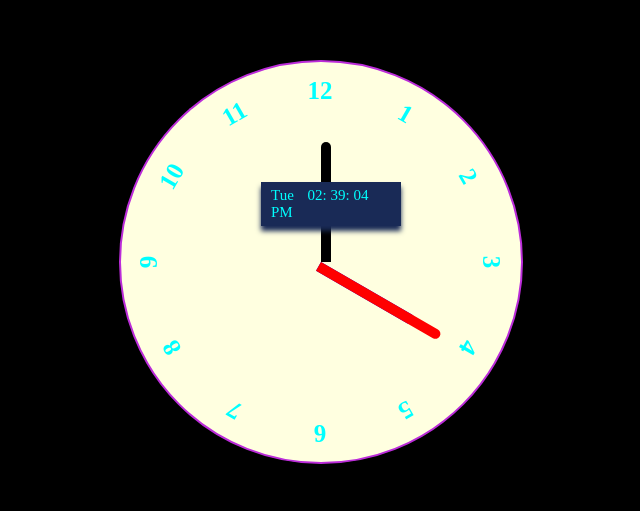
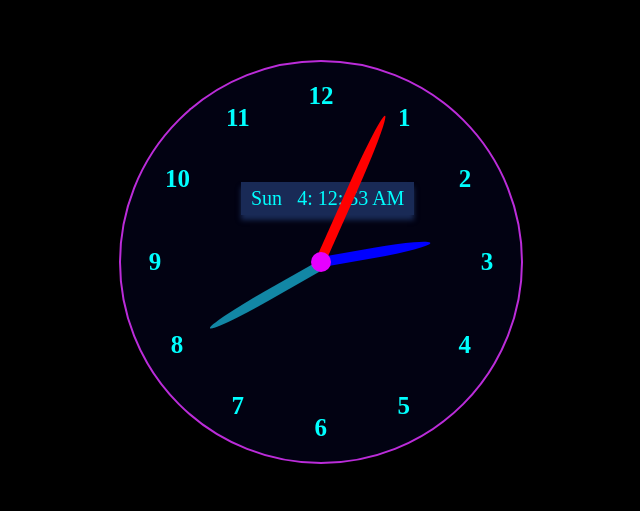
Before and after one commit to CodesSunny/Analog-Watch, a plain HTML site: page index.html in a window 1280 px wide. Shown: the part 146-657 px from the top of the page, without its empty margins (319-959 px from the left). Drawn offline with Linux system fonts and the light colour scheme.

Commit message:
improved ui

```diff
--- a/index.html
+++ b/index.html
@@ -5,30 +5,27 @@
     <meta name="viewport" content="width=device-width, initial-scale=1.0">
     <link rel="stylesheet" href="styles.css">
     <title>Analog Watch</title>
-    <script src="index.js"></script>
+    <script src="index.js" defer></script>
 </head>
 <body>
-    <div class="main">
         <div class="watch-circle">
             <div class="digits">
-                <span>1</span>
-                <span>2</span>
-                <span>3</span>
-                <span>4</span>
-                <span>5</span>
-                <span>6</span>
-                <span>7</span>
-                <span>8</span>
-                <span>9</span>
-                <span>10</span>
-                <span>11</span>
-                <span>12</span>
+                <div><span>1</span></div>
+                <div><span>2</span></div>
+                <div><span>3</span></div>
+                <div><span>4</span></div>
+                <div><span>5</span></div>
+                <div><span>6</span></div>
+                <div><span>7</span></div>
+                <div><span>8</span></div>
+                <div><span>9</span></div>
+                <div><span>10</span></div>
+                <div><span>11</span></div>
+                <div><span>12</span></div>
             </div>
-            <div class="hands">
                 <span class=" hand hour"></span>
                 <span class=" hand minute"></span>
                 <span class=" hand second"></span>
-            </div>
             <div class="time-display">
                 <span  class="day-display">Sun</span>
                 <span class="hr-display">4:</span>
@@ -37,7 +34,6 @@
                 <span class="session-display">AM</span>
             </div>
         </div>
-    </div>
 
 </body>
 </html>
--- a/index.js
+++ b/index.js
@@ -1,105 +1,22 @@
-window.onload =()=>{
-    let secDeg = 0;
-    let minDeg = 0;
-    let hrDeg = 0;
+const updateClock = () => {
+    const date = new Date(); // Get the current time
 
-    const moveSecond =()=>{
-        const secondHand = document.querySelector(".second");
-        secDeg += 6;    //360/60 =6
-        secondHand.style.transform = `rotate(${secDeg}deg)`;
-    }
+    // Get the current second, minute, and hour
+    const second = date.getSeconds();
+    const minute = date.getMinutes();
+    const hour = date.getHours() % 12; // 12-hour format
 
-    const moveMinute =()=>{
-        const minuteHand = document.querySelector(".minute");
-        minDeg += 6;  //360/60 =6
-        minuteHand.style.transform = `rotate(${minDeg}deg)`;
-    }
+    // Calculate the rotation for each hand
+    const secondDeg = second*6; // 360° / 60 seconds = 6° per second
+    const minuteDeg = (minute*6) + (second*0.1); // 360° / 60 minutes = 6° per minute, + fraction for seconds
+    const hourDeg = (hour*30) + (minute*0.5) + (second*0.00833); // 360° / 12 hours = 30° per hour, + fraction for minutes + part of sec
 
-    const movehour =()=>{
-        const hourHand = document.querySelector(".hour");
-        hrDeg += 30;       //360/12 = 30
-        hourHand.style.transform = `rotate(${hrDeg}deg)`;
-    }
+    // Apply the rotation to each hand
+    document.querySelector(".second").style.transform = `rotate(${secondDeg}deg)`;
+    document.querySelector(".minute").style.transform = `rotate(${minuteDeg}deg)`;
+    document.querySelector(".hour").style.transform = `rotate(${hourDeg}deg)`;
+};
 
-    setInterval(moveSecond, 1000);     // Every 1 second
-    setInterval(moveMinute, 60000);    // Every 1 minute
-    setInterval(movehour, 3600000);    // Every 1 hour
-
-
-
-    // display date-time
-    const hrDisplay = document.querySelector(".hr-display");
-    const minDisplay = document.querySelector(".min-display");
-    const secDisplay = document.querySelector(".sec-display");
-    const sessionDisplay = document.querySelector(".session-display");
-    const dayDisplay = document.querySelector(".day-display");
-
-
-    //  show hour in 12 hr format
-    let showHour=()=>{
-        let dateObj = new Date();
-        let hour = dateObj.getHours();
-        if(hour >12){
-            hour = hour -12;
-            hrDisplay.textContent = "0" + hour + ":";
-            sessionDisplay.textContent = "PM";
-        }else if(hour == 0){
-            hrDisplay.textContent = "0" + hour + ":";
-            sessionDisplay.textContent = "AM";
-        }
-        else{
-            hrDisplay.textContent = hour + ":";
-            sessionDisplay.textContent = "AM";
-        }
-    }
-    setInterval(showHour, 3600000);
-    showHour();  //call immediately on page reload
-    //  show session
-
-    // show minute in double digit format
-    let showMin = ()=>{
-        let dateObj = new Date();
-        let minute = dateObj.getMinutes();
-        if(minute < 10){
-            minDisplay.textContent = "0" + minute + ":";
-        }else{
-            minDisplay.textContent =  minute + ":";
-        }
-    }
-
-     setInterval(showMin, 60000);
-     showMin();  // call immediately on page refresh
-
-    // show second in double digit format
-    let showSec = ()=>{
-        let dateObj = new Date();
-        let second = dateObj.getSeconds();
-        if(second <10){
-            secDisplay.textContent =  "0" + second;
-        }else{
-            secDisplay.textContent = dateObj.getSeconds();
-        }
-    }
-
-    setInterval(showSec, 1000);
-
-    // show day
-    let dateObj = new Date();
-    let toDay = dateObj.getDay();
-    if(toDay == 0){
-        dayDisplay.textContent = "Sun";
-    }else if(toDay == 1){
-        dayDisplay.textContent = "Mon";
-    }else if(toDay == 2){
-        dayDisplay.textContent = "Tue";
-    }else if(toDay == 3){
-        dayDisplay.textContent = "Wed";
-    }else if(toDay == 4){
-        dayDisplay.textContent = "thu";
-    }else if(toDay == 5){
-        dayDisplay.textContent = "Fri";
-    }else{
-        dayDisplay.textContent = "sat";
-    }
-
-}
+// Update the clock every second
+setInterval(updateClock, 1000);
+updateClock(); // Initial call to set the correct position immediately
--- a/styles.css
+++ b/styles.css
@@ -11,118 +11,192 @@ body{
     width: 400px;
     border-radius: 50%;
     border: 2px solid #BB2CD9;
-    background: lightyellow;
+    background: rgb(2, 2, 18);
     position: relative;
+    display: flex;
+     align-items: center;
+     justify-content: center;
 }
 
 .digits{
-    height: 100%;
-    width: 100%;
-    border-radius: 50%;
-    position: relative;
+     top: 20px;
+     bottom: 20px;
+     right: 20px;
+     left: 20px;
+     display: flex;
+     justify-content: center;
+     position: absolute;
 }
 
 .digits span{
+    position: absolute;
+}
+
+.digits div{
     font-size: 25px;
     font-weight: 600;
-    transform-origin: center center;
     position: absolute;
-    height: 30px;
-    width: 30px;
+    height: 100%;
+    width: 100%;
     color: aqua;
-    padding: 5px 0;
-    text-align: center;
-    top: 10px;  /*move all digits at top*/
-    left: 46%;   /*set all digits center horizontaly at 12*/
-    transform-origin: 50% 190px;  /* Rotate from the center of the circle */
-    transform: translate(-50%, 0);  /* Align digits in the middle */
+    display: flex;
+    justify-content: center;
 }
 
-.digits span:nth-child(12){
+/* rotate numbers parent div */
+.digits div:nth-child(12){
    transform: rotate(0deg);
 }
-.digits span:nth-child(1){
+.digits div:nth-child(1){
     transform: rotate(30deg) ;
 }
-.digits span:nth-child(2){
+.digits div:nth-child(2){
     transform: rotate(60deg) ;
 
 }
-.digits span:nth-child(3){
+.digits div:nth-child(3){
    transform: rotate(90deg) ;
 
 }
-.digits span:nth-child(4){
+.digits div:nth-child(4){
    transform: rotate(120deg);
 
 }
-.digits span:nth-child(5){
+.digits div:nth-child(5){
    transform: rotate(150deg);
 
 }
-.digits span:nth-child(6){
+.digits div:nth-child(6){
    transform: rotate(180deg);
 
 }
-.digits span:nth-child(7){
+.digits div:nth-child(7){
    transform: rotate(210deg);
 
 }
-.digits span:nth-child(8){
+.digits div:nth-child(8){
    transform: rotate(240deg);
 
 }
-.digits span:nth-child(9){
+.digits div:nth-child(9){
    transform: rotate(270deg);
-
 }
 
-.digits span:nth-child(10){
+.digits div:nth-child(10){
    transform: rotate(300deg);
 }
-.digits span:nth-child(11){
+.digits div:nth-child(11){
   transform: rotate(330deg);
 }
 
+/* reverse rotate numbers div>span to set numbers straight */
+.digits div:nth-child(12) span{
+    transform: rotate(0deg);
+ }
+ .digits div:nth-child(1) span{
+     transform: rotate(-30deg) ;
+ }
+ .digits div:nth-child(2) span{
+     transform: rotate(-60deg) ;
+
+ }
+ .digits div:nth-child(3) span{
+    transform: rotate(-90deg) ;
+
+ }
+ .digits div:nth-child(4) span{
+    transform: rotate(-120deg);
+
+ }
+ .digits div:nth-child(5) span{
+    transform: rotate(-150deg);
+
+ }
+ .digits div:nth-child(6) span{
+    transform: rotate(-180deg);
+
+ }
+ .digits div:nth-child(7) span{
+    transform: rotate(-210deg);
+
+ }
+ .digits div:nth-child(8) span{
+    transform: rotate(-240deg);
+
+ }
+ .digits div:nth-child(9) span{
+    transform: rotate(-270deg);
+ }
+
+ .digits div:nth-child(10) span{
+    transform: rotate(-300deg);
+ }
+ .digits div:nth-child(11) span{
+   transform: rotate(-330deg);
+ }
 
 .hand{
     position: absolute;
-    height: 10px;
+    width: 10px;
+    top: 20%;
+    left: 50%;
+    transform: translateX(-50%);
+    transform-origin: 50% 100%;
+    border-top-right-radius: 50%;
+    border-top-left-radius: 50%;
+}
+
+.digits::before{
+    content: "";
+    height: 20px;
+    width: 20px;
+    background: rgb(230, 0, 255);
+    border-radius: 50%;
+    position: absolute;
     top: 50%;
     left: 50%;
-    transform: translate(-50% -50%);
-    transform-origin: 0% 0%;
-    border-bottom-right-radius: 10px;
-    border-top-right-radius: 10px;
-    z-index: 10;
+    transform: translate(-50%, -50%);
+    z-index: 5;
+}
+
+.hour, .minute, .second{
+    position: absolute;
+    display: flex;
+    justify-content: center;
+    transform-origin: bottom;
 }
 
 .hour{
-    transform: rotate(30deg);
+    top: 22.5%;
+    left: 49%;
     background: blue;
-    width: 110px;
+    height: 110px;
+    z-index: 1;
 }
 
 .minute{
-    transform: rotate(270deg);
-    background: black;
-    width: 120px;
+    top: 17.9%;
+    left: 49.2%;
+    background: #1287A5;
+    height: 130px;
+    z-index: 2;
 }
 
 .second{
-    transform: rotate(330deg);
+    top: 10%;
+    left: 48.5%;
     background: red;
-    width: 140px;
+    height: 160px;
+    z-index: 3;
 }
 
 .time-display{
     position: absolute;
     top: 30%;
-    left: 35%;
-    width: 120px;
-    font-size: 15px;
+    left: 30%;
+    min-width: 130px;
+    font-size: 20px;
     padding: 5px 10px;
-    z-index: 11;
     box-shadow: 0 5px 5px #192A56;
     color: aqua;
     background: #192A56;
```
Also changed, not shown: 1 other file.
